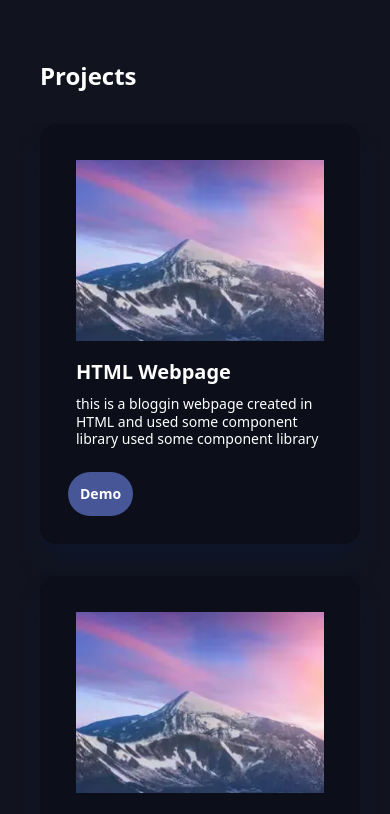
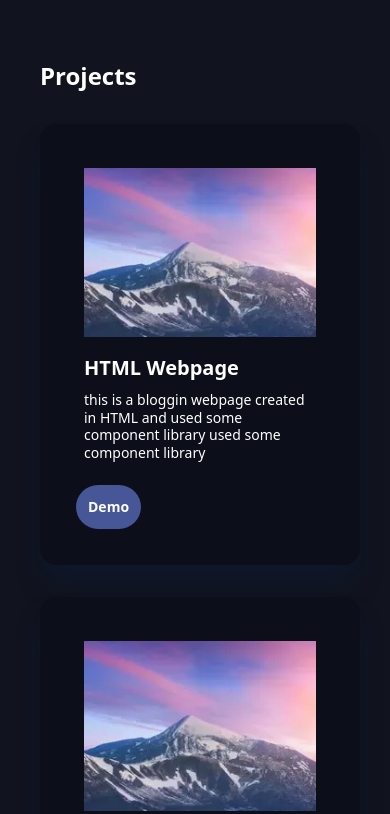
Before and after one commit to Vishal0504-tech/Portfolio, a React (Vite) app: page / in a window 390 px wide. Shown: the part 2600-3414 px from the top of the page. Built offline with nearby package versions, Linux system fonts and the light colour scheme.

Commit message:
Update ProjectCard.jsx

```diff
--- a/src/Components/Projects/ProjectCard.jsx
+++ b/src/Components/Projects/ProjectCard.jsx
@@ -2,7 +2,7 @@ import React from "react";
 import bannerImg from "../../assets/photo-C8q0KQHG.webp";
 const ProjectCard = ({ title, main, demoLink }) => {
   return (
-    <div className="p-5 md:p-6 flex flex-col   w-80 bg-[#0c0e19] shadow-xl shadow-slate-900 rounded-2xl  ">
+    <div className="p-7 md:p-6 flex flex-col   w-80 bg-[#0c0e19] shadow-xl shadow-slate-900 rounded-2xl  ">
       <img className="p-4" src={bannerImg} alt="" />
       <h3 className="px-4 text-xl md:text-2xl font-bold leading-normal">
         {title}
```
